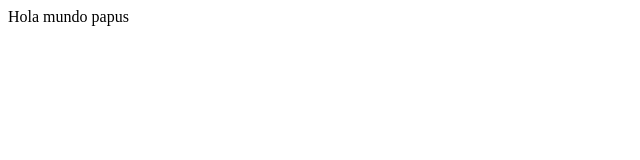
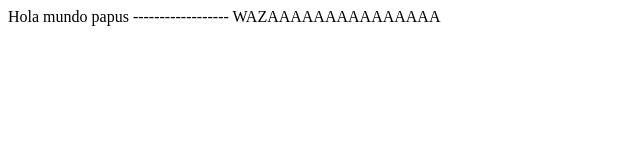
Before and after one commit to OsirisFoxyXD/HTML, a plain HTML site: page index.html in a window 1280 px wide. Shown: the whole page, without its empty margins (0-640 px from the left). Drawn offline with Linux system fonts and the light colour scheme.

Commit message:
segunda version

```diff
--- a/index.html
+++ b/index.html
@@ -1,5 +1,10 @@
 <html>
 	<head> <title> Hola mundo git </title>
 	</head>
-	<body> Hola mundo papus </body>
+	<body> Hola mundo papus
+		------------------
+		WAZAAAAAAAAAAAAAAA
+
+	</body>
+
 </html>
```
